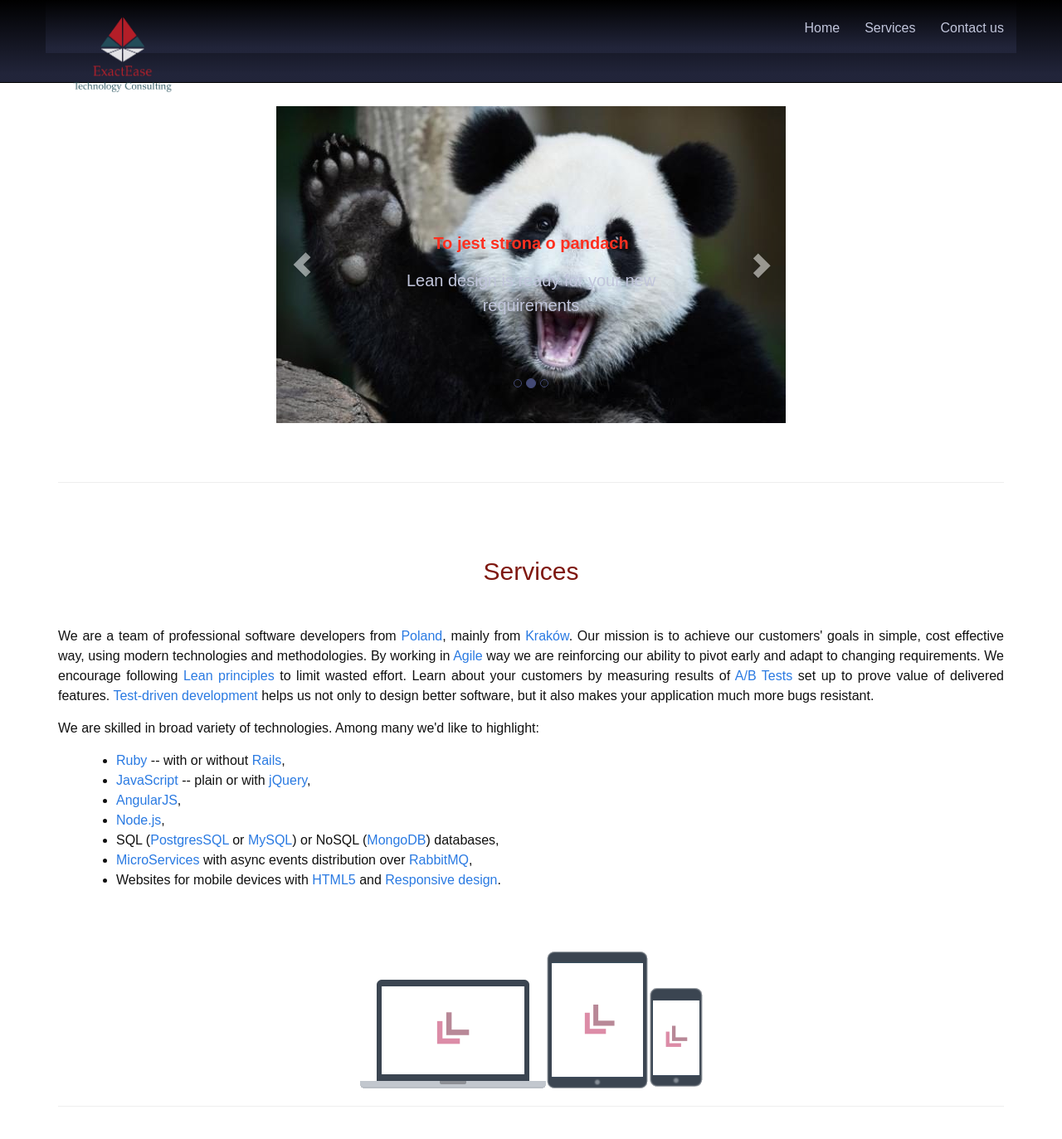
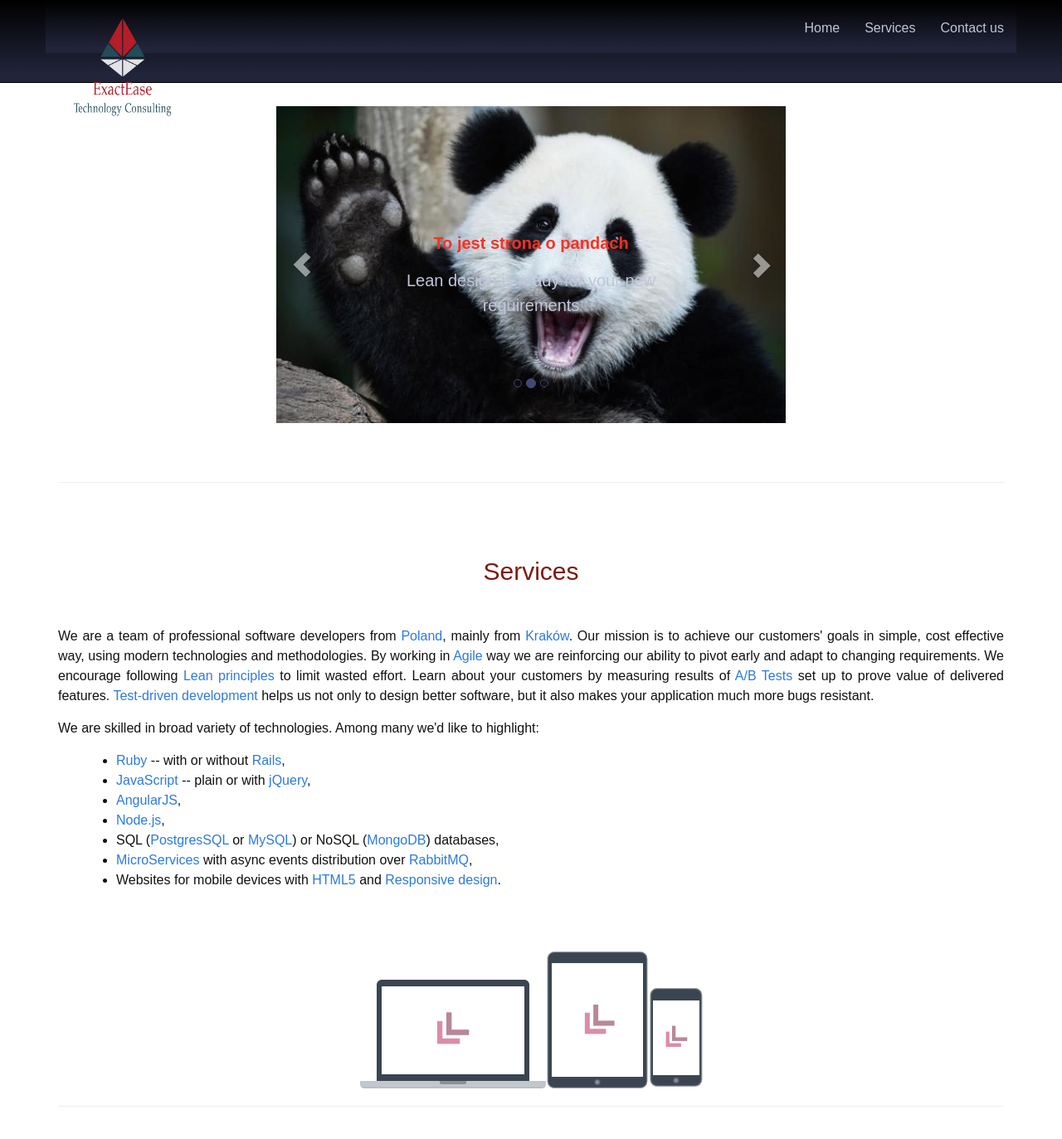
Before and after one commit to natalia-szydlak/tests.racing, a Jekyll site: the page built from index.html, in a window 1280 px wide and 1400 px high. Shown: the top 1373 px of the window at 83% size. Built offline with Jekyll 4.4.1, drawn with Linux system fonts in a browser that asks for light colours.

Commit message:
Update _layout.scss

```diff
--- a/_sass/_layout.scss
+++ b/_sass/_layout.scss
@@ -70,7 +70,7 @@
     padding: 20 0;
     img {
       width: 155px;
-      height: 100px;
+      height: 130px;
     }
   }
   .slogan {
```
